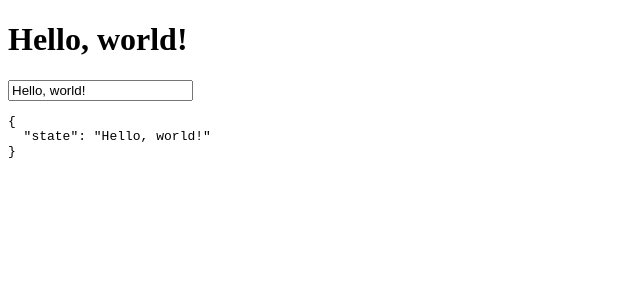
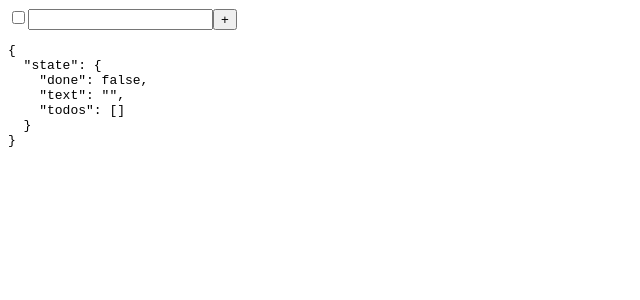
Before and after one commit to zaydek/react-create-store, a React (Create React App) app: page / in a window 1280 px wide. Shown: the top 300 px of the page, without its empty margins (0-640 px from the left). Built offline with nearby package versions, Linux system fonts and the light colour scheme.

Commit message:
MVP funcs implementation

```diff
--- a/src/App.js
+++ b/src/App.js
@@ -1,24 +1,89 @@
-import createStore from "./createStore"
+import { createStore, useStore, useStoreValue } from "./createStore"
 
-const useStore = createStore("Hello, world!")
+// Creates a new four-character hash ID.
+function newID() {
+	return Math.random().toString(36).slice(2, 6)
+}
+
+const initialState = {
+	done: false,
+	text: "",
+	todos: [],
+}
+
+const store = createStore(initialState)
+
+const reducer = state => ({
+	addTodo() {
+		if (state.text === "") {
+			// No-op
+			return
+		}
+		const todo = { id: newID(), done: state.done, text: state.text }
+		const done = false // Reset
+		const text = "" // Reset
+		return { ...state, done, text, todos: [todo, ...state.todos] }
+	},
+	setDone(done) {
+		return { ...state, done }
+	},
+	setText(text) {
+		return { ...state, text }
+	},
+	setDoneByID(id, done) {
+		const todos = state.todos.map(each => {
+			if (each.id === id) {
+				return { ...each, done }
+			}
+			return each
+		})
+		return { ...state, todos }
+	},
+	setTextByID(id, text) {
+		const todos = state.todos.map(each => {
+			if (each.id === id) {
+				return { ...each, text }
+			}
+			return each
+		})
+		return { ...state, todos }
+	},
+	removeByID(id) {
+		const todos = state.todos.filter(each => each.id !== id)
+		return { ...state, todos }
+	},
+})
 
 function App() {
-	const [state, setState] = useStore()
+	const [state, funcs] = useStore(store, reducer)
+
+	function handleSubmit(e) {
+		e.preventDefault()
+		funcs.addTodo()
+	}
+
 	return (
 		<div>
-			<h1>{state}</h1>
-			<input type="text" value={state} onChange={e => setState(e.target.value)} />
+			{/* eslint-disable-next-line no-sequences */}
+			<form onSubmit={handleSubmit}>
+				<input type="checkbox" checked={state.done} onChange={e => funcs.setDone(e.target.checked)} />
+				<input type="text" value={state.text} onChange={e => funcs.setText(e.target.value)} />
+				<button type="submit">+</button>
+			</form>
+			{state.todos.map(each => (
+				<div key={each.id}>
+					<input type="checkbox" checked={each.done} onChange={e => funcs.setDoneByID(each.id, e.target.checked)} />
+					<input type="text" value={each.text} onChange={e => funcs.setTextByID(each.id, e.target.value)} />
+					<button onClick={() => funcs.removeByID(each.id)}>-</button>
+				</div>
+			))}
 		</div>
 	)
 }
 
 function AppInfo() {
-	const [state] = useStore()
-	return (
-		<div>
-			<pre>{JSON.stringify({ state }, null, 2)}</pre>
-		</div>
-	)
+	const state = useStoreValue(store)
+	return <pre>{JSON.stringify({ state }, null, 2)}</pre>
 }
 
 export default function AppRoot() {
--- a/src/createStore.js
+++ b/src/createStore.js
@@ -3,36 +3,78 @@ import { useCallback, useEffect, useState } from "react"
 // This implementation is inspired by react-create-shared-state.
 // https://github.com/mucsi96/react-create-shared-state
 
-// Creates a store that returns [state, setState]. A store manages subscriptions
-// and broadcasts state changes to subscriptions.
-export default function createStore(initialState) {
+const internalStoreReference = {}
+
+const badStoreError = new Error(
+	"useStore: Bad store. " +
+		"Use createStore(initialStateOrInitializer) to create a new store and then use const [state, setState] = useStore(store).",
+)
+
+// Tests a store for internalStoreReference.
+function testStore(store) {
+	return store && store.__type__ && store.__type__ === internalStoreReference
+}
+
+// Creates a new store.
+export function createStore(initialStateOrInitializer) {
 	const subscriptions = new Set()
 
+	const initialState =
+		typeof initialStateOrInitializer === "function" ? initialStateOrInitializer() : initialStateOrInitializer
+
 	// Caches the current state for when a component mounts; see
-	// useState(cachedState).
+	// useState(store.cachedState).
 	let cachedState = initialState
 
-	function useStore() {
-		const [state, setState] = useState(cachedState)
+	return { __type__: internalStoreReference, subscriptions, initialState, cachedState }
+}
+
+// Uses a store; returns a state and setState accessor.
+export function useStore(store, reducer = null) {
+	if (!testStore(store)) {
+		throw badStoreError
+	}
+
+	// TODO: Add testReducer.
+
+	const [state, setState] = useState(store.cachedState)
 
 	// Effect that manages subscriptions when a component mounts / unmounts.
 	useEffect(() => {
-			subscriptions.add(setState)
+		store.subscriptions.add(setState)
 		return () => {
-				subscriptions.delete(setState)
+			store.subscriptions.delete(setState)
 		}
-		}, [])
+	}, []) // eslint-disable-line react-hooks/exhaustive-deps
 
 	// Synthetic setState that broadcasts state changes to subscriptions.
 	const syntheticSetState = useCallback(action => {
-			const nextState = typeof action === "function" ? action(cachedState) : action
-			cachedState = nextState
+		const nextState = typeof action === "function" ? action(store.cachedState) : action
+		store.cachedState = nextState
 		setState(nextState)
-			subscriptions.forEach(each => each(nextState))
-		}, [])
+		store.subscriptions.forEach(each => each(nextState))
+	}, []) // eslint-disable-line react-hooks/exhaustive-deps
 
+	if (reducer !== null) {
+		const reduce = reducer(state)
+		const keys = Object.keys(reduce)
+		const syntheticDispatch = keys.reduce((dispatch, action) => {
+			dispatch[action] = function (/* Uses (...arguments) */) {
+				syntheticSetState(reduce[action](...arguments))
+			}
+			return dispatch
+		}, {})
+		return [state, syntheticDispatch]
+	}
 	return [state, syntheticSetState]
 }
 
-	return useStore
+// Uses a store; returns a state accessor.
+export function useStoreValue(store) {
+	return useStore(store)[0]
 }
+
+// Uses a store; returns a setState accessor.
+export function useStoreSetState(store, reducer = null) {
+	return useStore(store, reducer)[1]
+}
```
Lines whose indentation alone changed are shown as unchanged.
